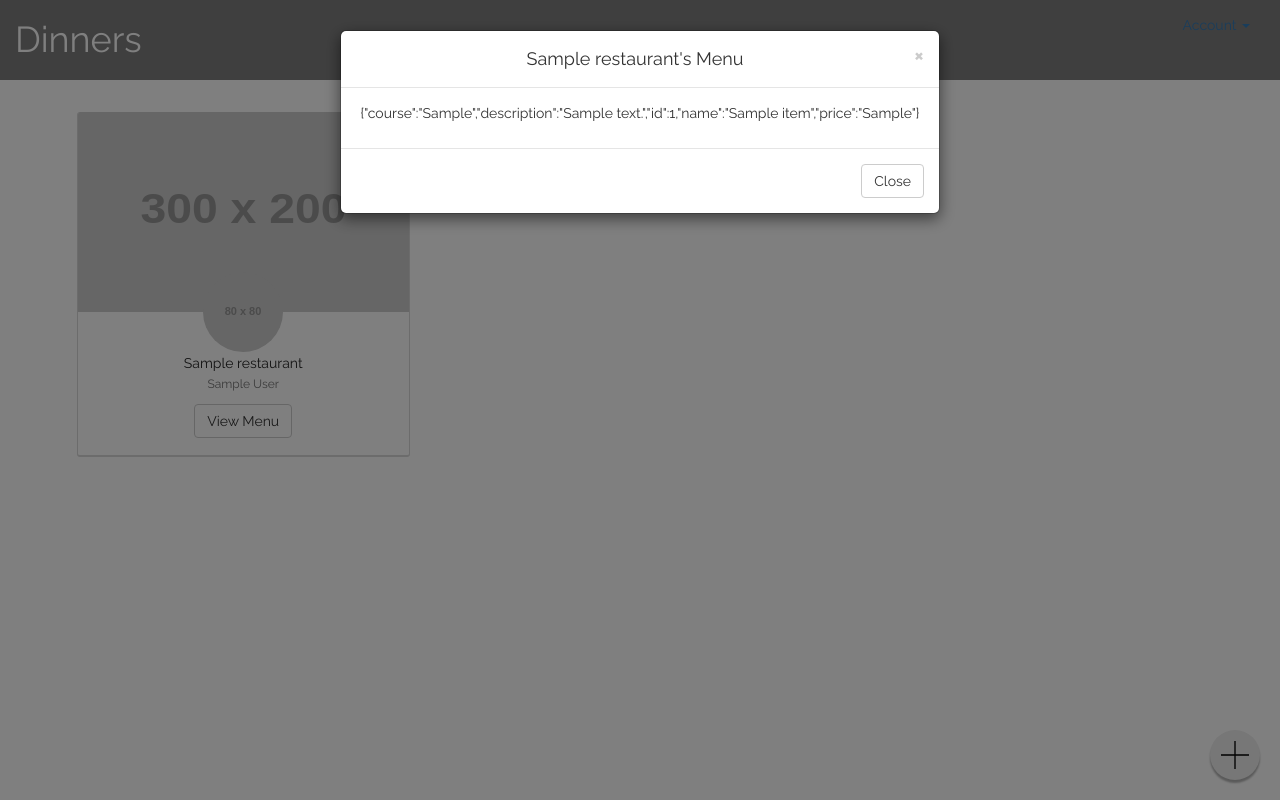
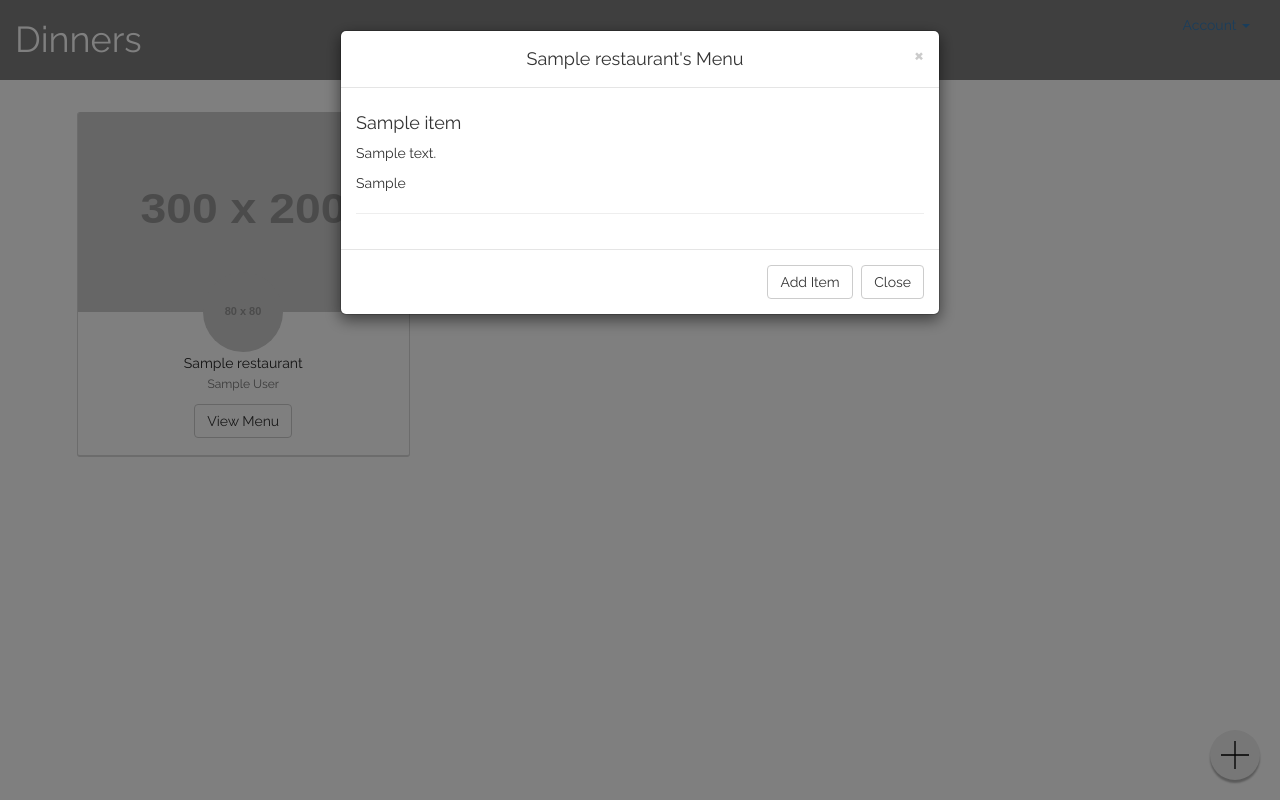
Before and after one commit to gggonzalez03/Restaurant-Item-Catalog, a Flask app: page /restaurants in a window 1280 px wide, after a click on "View Menu". Run offline with Flask 2, Linux system fonts and the light colour scheme; the visitor is signed in with stand-in values (Sample User, id 1); tables that the repository leaves empty hold one stand-in row (values such as "Sample post"); grey boxes marked "Sample" are stand-in pictures; grey boxes labelled with a size stand in for pictures from a placeholder-image service; parts of the project's set-up code (start-up, migrations or seed data) failed here and were passed over; some libraries are stand-ins or nearby versions.

Commit message:
style: Arranged menu style
Style of the menu is changed and only necessary information is shown.
Additionally, the add item button is now available. However, it's only shown to
the restaurants that are owned by the logged in user.

```diff
--- a/static/css/main.css
+++ b/static/css/main.css
@@ -197,6 +197,10 @@
          -moz-box-sizing: border-box;
               box-sizing: border-box;
     }
+
+    .menu-item {
+        text-align: left;
+    }
 }
 
 /* Extra Small Devices, Phones */
--- a/templates/restaurants.html
+++ b/templates/restaurants.html
@@ -70,11 +70,19 @@
                         <div class="modal-body">
                             {% raw %}
                             <div ng-repeat="menu in restaurant_menu">
-                                <p ng-repeat="item in menu">{{item}}</p>
+                                <div class="menu-item" ng-repeat="item in menu">
+                                    <h4>{{item.name}}</h4>
+                                    <p>{{item.description}}</p>
+                                    <p>{{item.price}}</p>
+                                    <hr/>
+                                </div>
                             </div>
                             {% endraw %}
                         </div>
                         <div class="modal-footer">
+                            {% if restaurant.user.user_id == logged_in_user.user_id %}
+                            <a type="button" class="btn btn-default" href="{{url_for('add_menu_item', restaurant_id=restaurant.id)}}">Add Item</a>
+                            {% endif %}
                             <button type="button" class="btn btn-default" data-dismiss="modal">Close</button>
                         </div>
                     </div>
```
